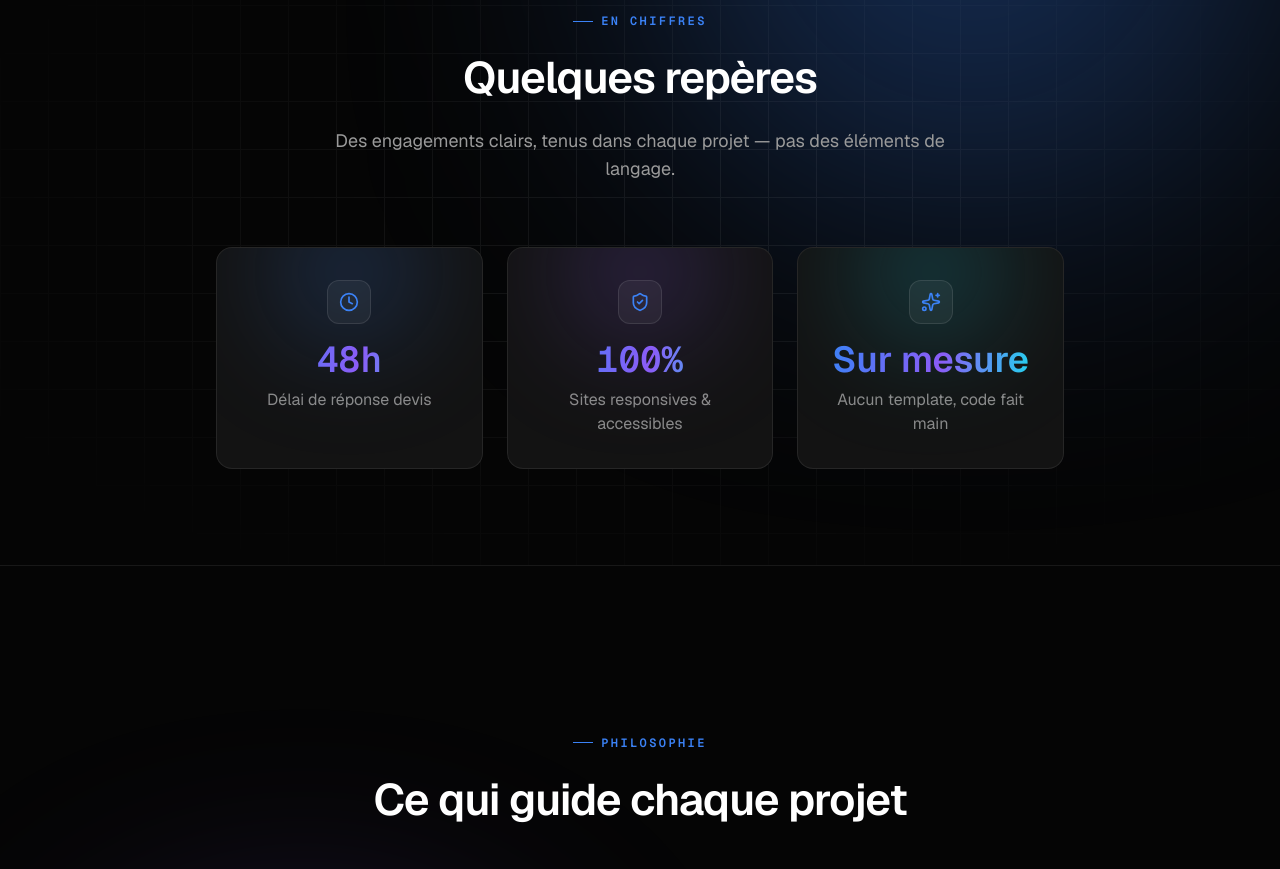
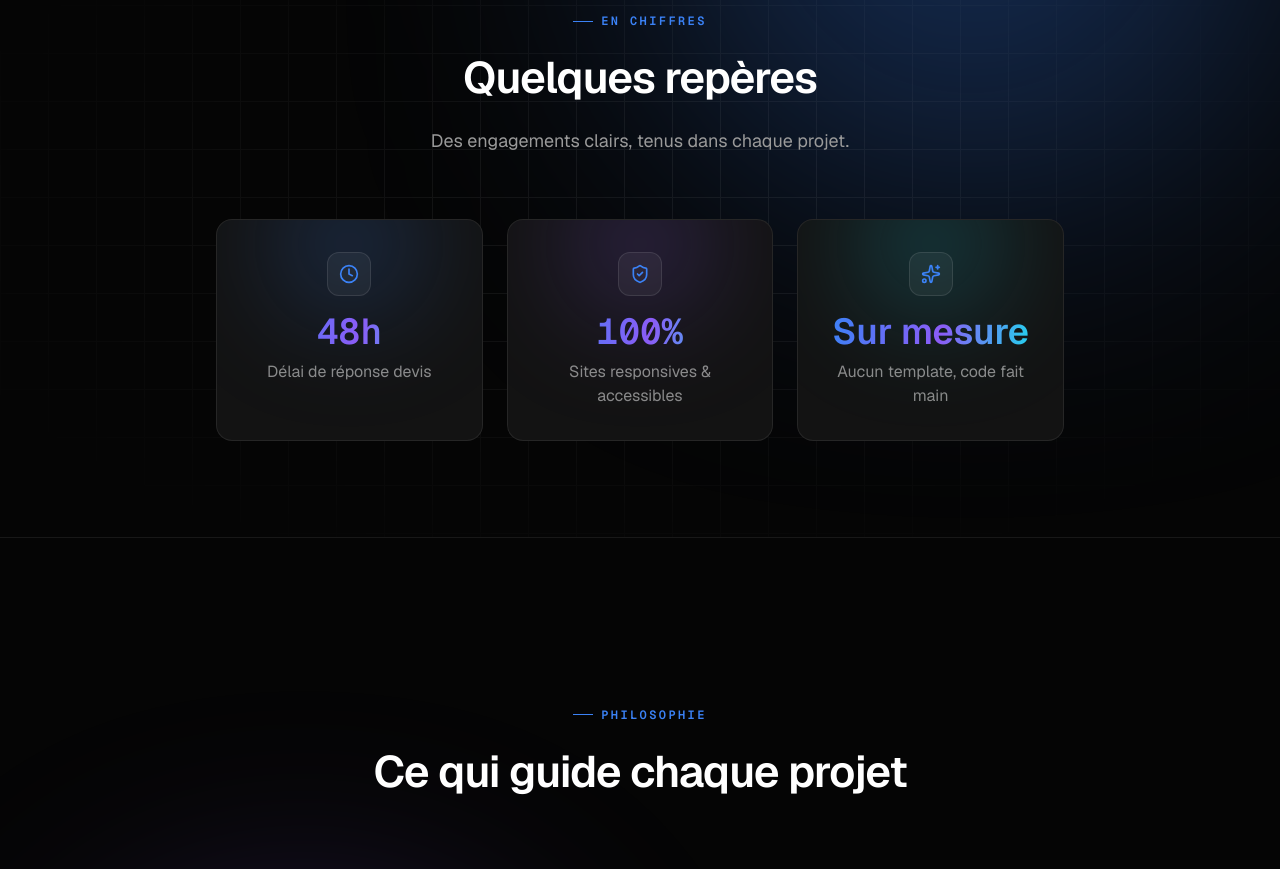
Before and after one commit to charlesgirardin1-design/charlesent1, a Next.js app: page / in a window 1280 px wide. Shown: the part 4500-5369 px from the top of the page. Built offline with nearby package versions, Linux system fonts and the light colour scheme.

Commit message:
content: raccourcit la description de la section stats

```diff
--- a/components/sections/stats.tsx
+++ b/components/sections/stats.tsx
@@ -26,7 +26,7 @@ export function Stats() {
         <SectionHeading
           eyebrow="En chiffres"
           title="Quelques repères"
-          description="Des engagements clairs, tenus dans chaque projet — pas des éléments de langage."
+          description="Des engagements clairs, tenus dans chaque projet."
           align="center"
         />
 
```
